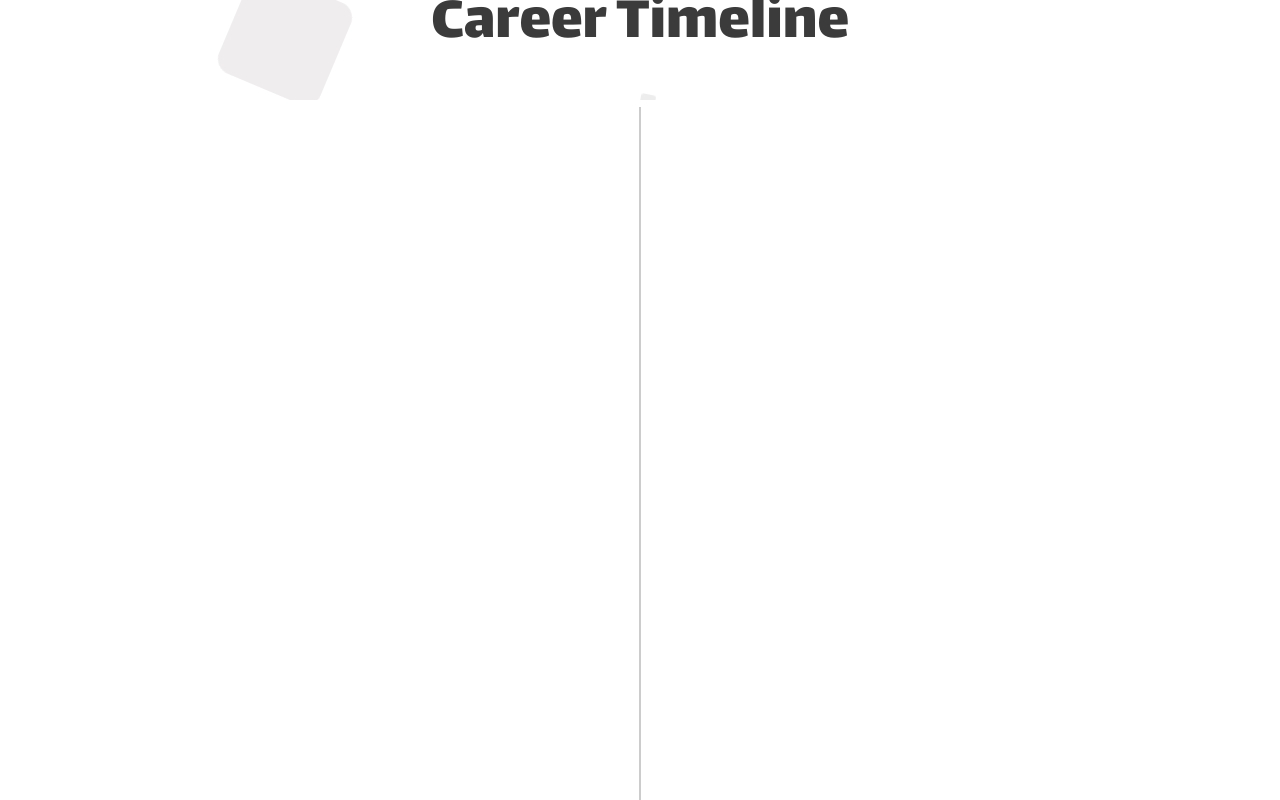
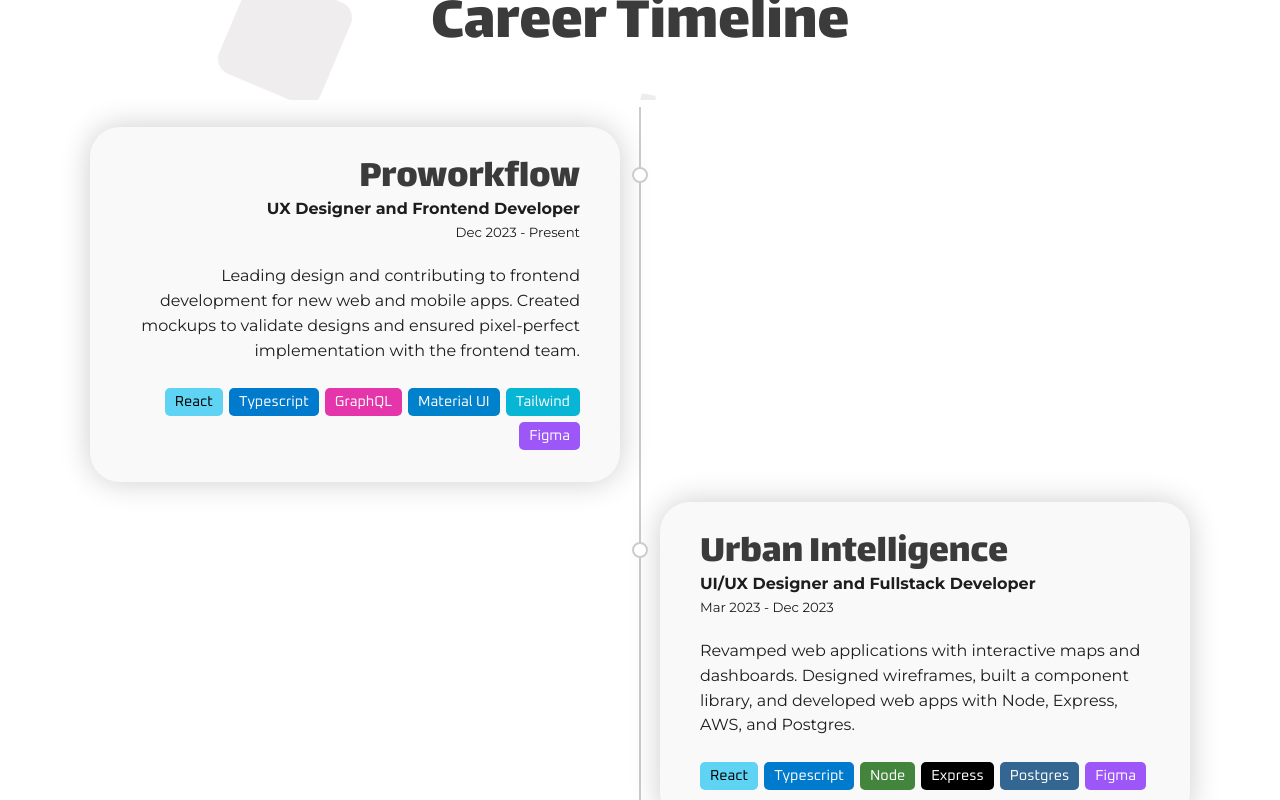
Before and after one commit to dpisati/portfolio, a Next.js app: page / in a window 1280 px wide. Shown: the part 700-1500 px from the top of the page. Built offline with nearby package versions, Linux system fonts and the light colour scheme.

Commit message:
remove animation

```diff
--- a/src/components/Timeline/index.tsx
+++ b/src/components/Timeline/index.tsx
@@ -1,4 +1,3 @@
-import { motion } from "framer-motion";
 import { useEffect, useRef, useState } from "react";
 import { careerHistory } from "../../lib/data";
 import TimelineCard from "../TimelineCard";
@@ -49,14 +48,12 @@
       <div className={styles.timelineList}>
         <div className={styles.timelineLine} />
         {careerHistory.map((event, index) => (
-          <motion.div
+          <div
             key={index}
             className={`${styles.timelineItem} ${styles.mobileResponsive} ${
               index % 2 === 0 ? styles.left : styles.right
             }`}
             ref={refs.current[index]}
-            initial={{ opacity: 0, x: index % 2 === 0 ? -50 : 50 }}
-            transition={{ duration: 0.5, delay: index * 0.1 }}
           >
             <TimelineCard
               year={event.year}
@@ -76,7 +73,7 @@
                   index % 2 !== 0 ? "translateX(-50%)" : "translateX(50%)",
               }}
             />
-          </motion.div>
+          </div>
         ))}
       </div>
     </div>
```
